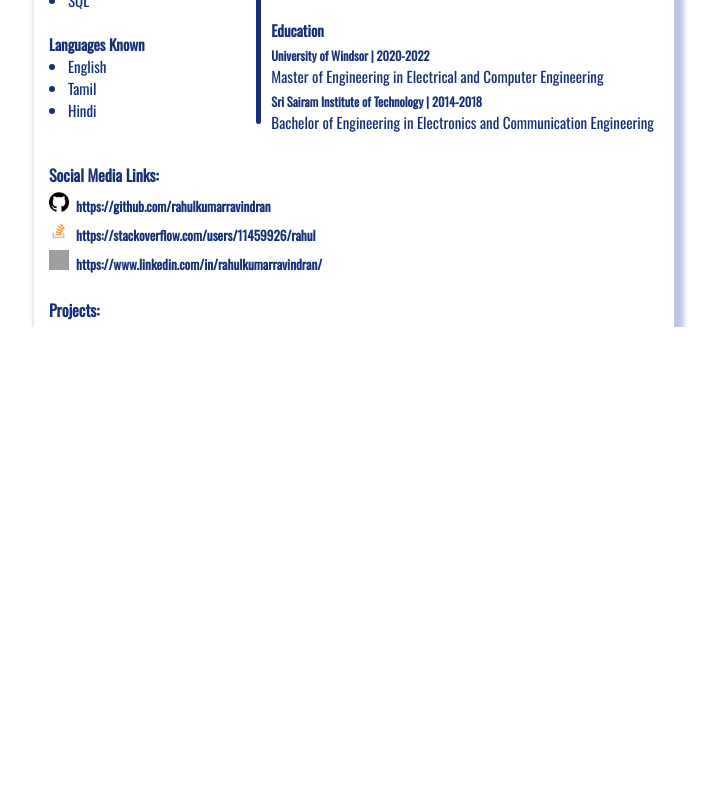
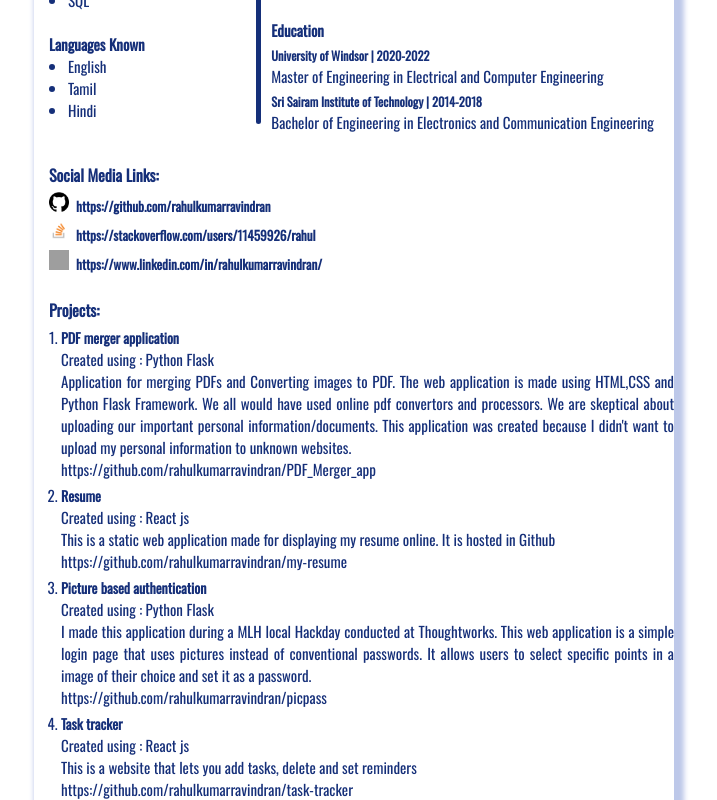
Before and after one commit to rahulkumarravindran/my-resume, a React (Create React App) app: page / in a window 1280 px wide. Shown: the part 639-1439 px from the top of the page, without its empty margins (286-1003 px from the left). Before the commit the page ends 966 px from the top, so only its background shows below. Built offline with nearby package versions, Linux system fonts and the light colour scheme; grey boxes are pictures that could not be loaded.

Commit message:
added projects

```diff
--- a/src/App.js
+++ b/src/App.js
@@ -11,14 +11,14 @@ function App() {
     phone: '+1 (226)-961-5446',
     professionalTraits: ['Team Player','Problem solving capability','Customer handling and Requirement gathering.'],
     summary: ['An Enthusiastic, Creative and Resilient graduate student at the prestigious University of Windsor who has an experience of 2 years in the field of Information Technology as a Project Engineer at Wipro Ltd.','Looking for an environment that offers a greater challenge and allows me to develop my skills and knowledge that helps realize my true potential.'],
-    workExperience:[{role:'Python Developer & ETL Develpoer | Wipro Technologies',timePeriod: 'June 2018 – July 2020 – Full Time',responsiblities: ['Gathered Requirements from Clients and developed solutions to meet the needs', 'Developed efficient Python programs to satisfy the demands of the customer.','Created graphs to map and transform the data. Masked and mocked large volumes of data to meet the specifications of the tester.']},{role:'Teaching Assistant | Sampath Institute',timePeriod: 'April 2014 - June 2014 – Part Time',responsiblities: ['Responsible for grading papers and helping students to learn better.','Handled customer enquires at Front desk.']}],
+    workExperience:[{role:'Python Developer & ETL Developer | Wipro Technologies',timePeriod: 'June 2018 – July 2020 – Full Time',responsiblities: ['Gathered Requirements from Clients and developed solutions to meet the needs', 'Developed efficient Python programs to satisfy the demands of the customer.','Created graphs to map and transform the data. Masked and mocked large volumes of data to meet the specifications of the tester.']},{role:'Teaching Assistant | Sampath Institute',timePeriod: 'April 2014 - June 2014 – Part Time',responsiblities: ['Responsible for grading papers and helping students to learn better.','Handled customer enquires at Front desk.']}],
     education : [{institution:"University of Windsor | 2020-2022",field : 'Master of Engineering in Electrical and Computer Engineering'},{institution:"Sri Sairam Institute of Technology | 2014-2018",field : 'Bachelor of Engineering in Electronics and Communication Engineering'}],
     achievements: ['Got the award “Exceeding Everest” for thinking out of the box and solving critical issues during my tenure as a Python developer at Wipro Ltd.', 'Won various competitions during my time as an undergraduate student.'],
     technicalSkills: ['Python, HTML, CSS','JavaScript, React','Ab Initio, Informatica','SQL'],
     areasOfInterest : ['Software Development','IoT','Machine Learning'],
     languages: ['English','Tamil', 'Hindi'],
     links:{github:'https://github.com/rahulkumarravindran',linkedin:'https://www.linkedin.com/in/rahulkumarravindran/',stackoverflow:'https://stackoverflow.com/users/11459926/rahul'},
-    projects: [{name:'PDF merger application',description:"Application for merging PDFs and Converting images to PDF. The web application is made using HTML,CSS and Python Flask Framework. This application was created because I didn't want to "},{name:'Resume',description:''},{name:'Task tracker',description:''},{name: 'Picture based authentication',description:''}],
+    projects: [{name:'PDF merger application',technology:'Python Flask',description:"Application for merging PDFs and Converting images to PDF. The web application is made using HTML,CSS and Python Flask Framework. We all would have used online pdf convertors and processors. We are skeptical about uploading our important personal information/documents. This application was created because I didn't want to upload my personal information to unknown websites.",sourceCode:'https://github.com/rahulkumarravindran/PDF_Merger_app'},{name:'Resume', technology:'React js',description:'This is a static web application made for displaying my resume online. It is hosted in Github',sourceCode:'https://github.com/rahulkumarravindran/my-resume'},{name: 'Picture based authentication',technology:'Python Flask',description:'I made this application during a MLH local Hackday conducted at Thoughtworks. This web application is a simple login page that uses pictures instead of conventional passwords. It allows users to select specific points in a image of their choice and set it as a password.',sourceCode:'https://github.com/rahulkumarravindran/picpass'},{name:'Task tracker',technology:'React js',description:'This is a website that lets you add tasks, delete and set reminders',sourceCode:'https://github.com/rahulkumarravindran/task-tracker'},],
   }
   return (
     <div className="App">
--- a/src/components/Body.js
+++ b/src/components/Body.js
@@ -48,8 +48,11 @@ const Body = (props) => {
             <a href={props.resumeDetails.links.linkedin}><h5><img src={linkedinImage} alt='LinkedIn'></img>{props.resumeDetails.links.linkedin}</h5></a>
             <br></br>
             <h4>Projects:</h4>
-            <h5></h5>
-            <p></p>
+            <ol>{props.resumeDetails.projects.map((project)=>{return <li><h5>{project.name}</h5>
+            <p>Created using : {project.technology}</p>
+            <p>{project.description}</p>
+            <p>{project.sourceCode}</p></li>})}</ol>
+
         </div>
         </>
     )
--- a/src/index.css
+++ b/src/index.css
@@ -136,6 +136,19 @@
   padding-right: 7px;
 }
 
+.body-bottom ol{
+  padding-left: 12px;
+  font-size: 15px;
+}
+
+.body-bottom ol h5{
+  font-size: 14px;
+}
+
+.body-bottom ol p{
+  text-align: justify;
+}
+
 @media screen and (max-width: 1092px) {
   .resume{
     width: 70%;
```
